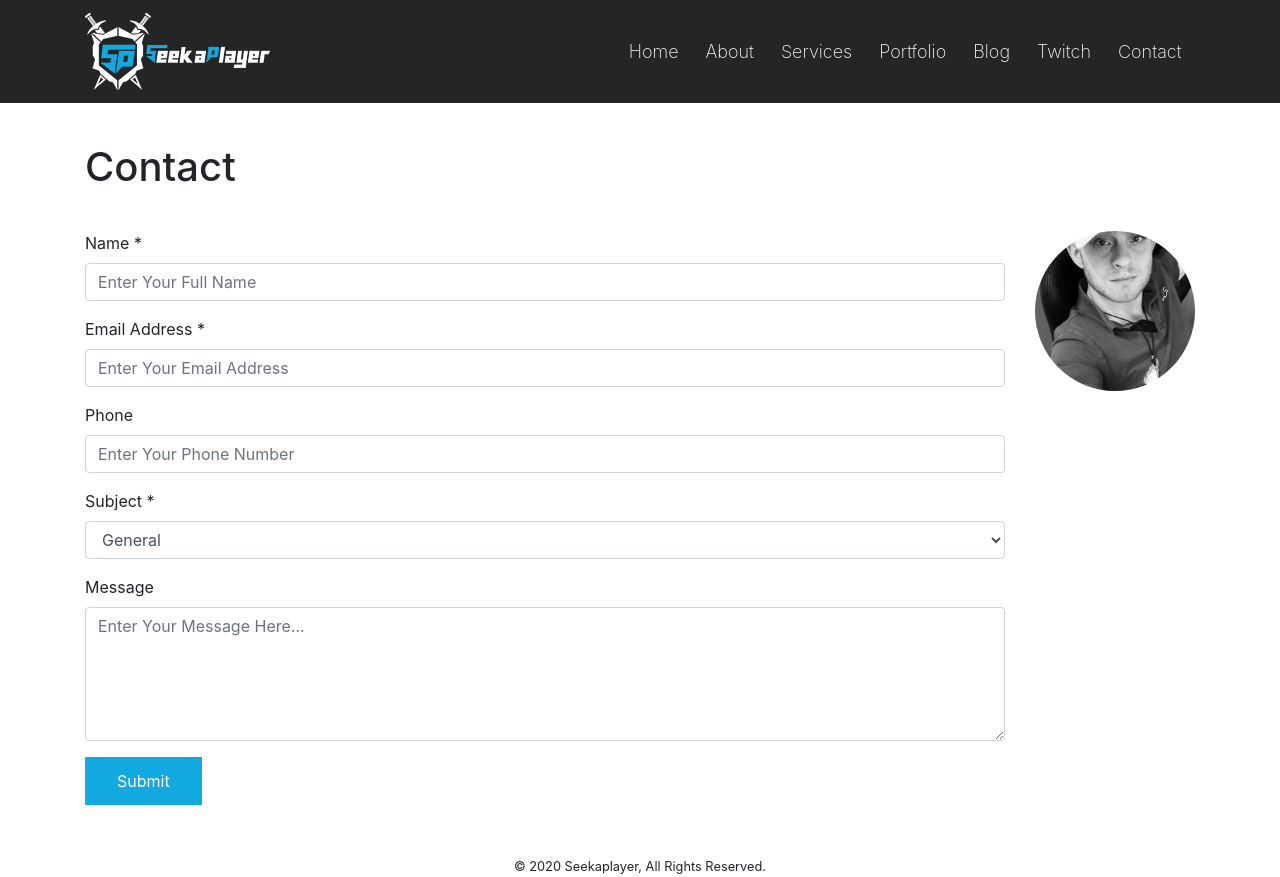
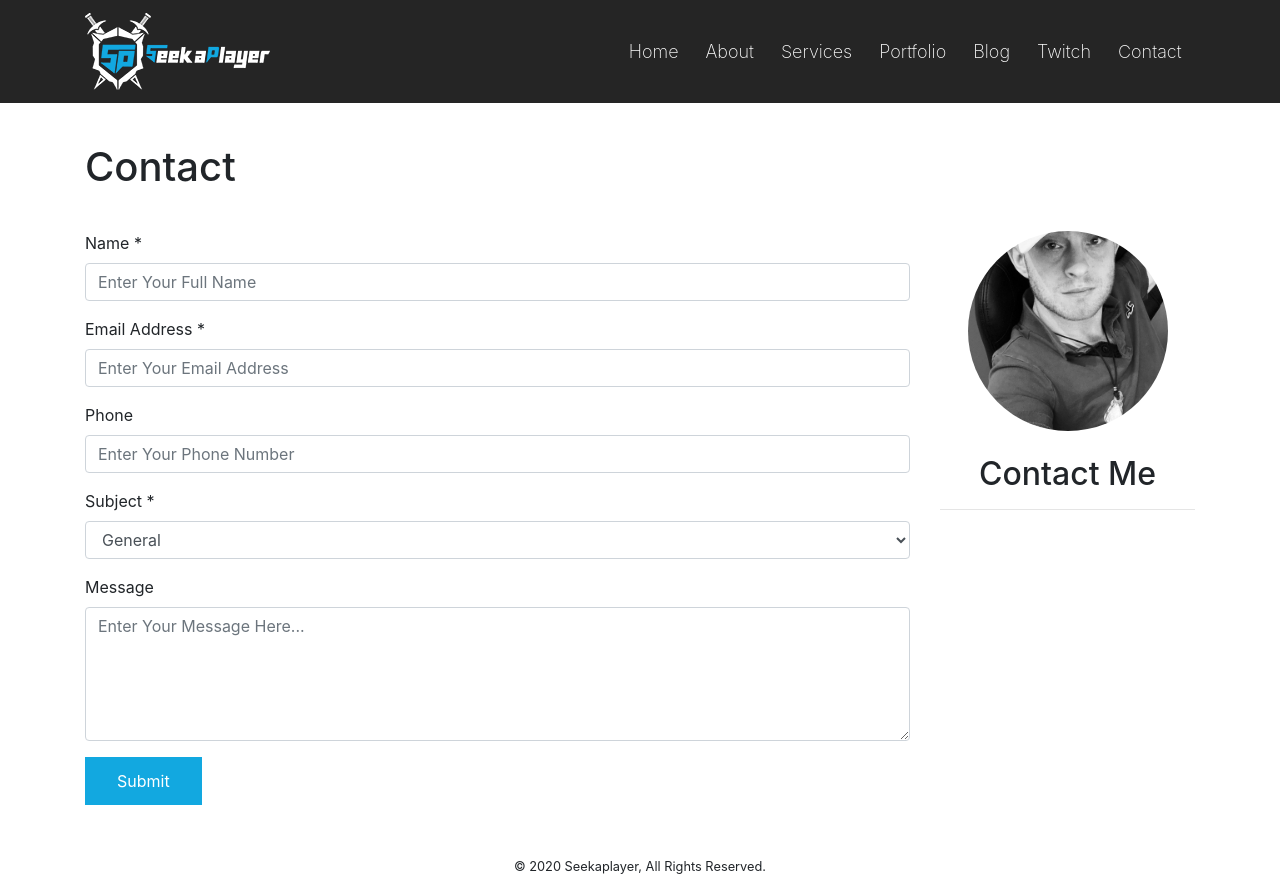
Before and after one commit to seekaplayer/Seekaplayer-Website, a React (Create React App) app in the folder client/: page /Contact in a window 1280 px wide. Built offline with nearby package versions, Linux system fonts and the light colour scheme.

Commit message:
added in my avatar for the contact page.

```diff
--- a/client/src/Components/App.css
+++ b/client/src/Components/App.css
@@ -38,6 +38,7 @@
     color: #12a8e0;
   }
 }
+/* Buttons */
 .brand-btn {
   background: #12a8e0;
   border: none;
@@ -47,3 +48,8 @@
 .brand-btn:hover {
   background: #109fd3;
 }
+/* Images */
+.avatar {
+  max-width: 200px;
+  margin: 0 auto;
+}
--- a/client/src/Pages/Contact.js
+++ b/client/src/Pages/Contact.js
@@ -18,11 +18,15 @@ const Contact = () => {
         </Col>
       </Row>
       <Row>
-        <Col xs={12} md={8} lg={10}>
+        <Col xs={12} lg={9}>
           <ContactForm />
         </Col>
-        <Col>
-          <Avatar className="" />
+        <Col xs={12} lg={3}>
+          <div className="avatar">
+            <Avatar />
+          </div>
+          <h2 className="text-center mt-4 xs-mt-5">Contact Me</h2>
+          <hr />
         </Col>
       </Row>
     </Container>
```
